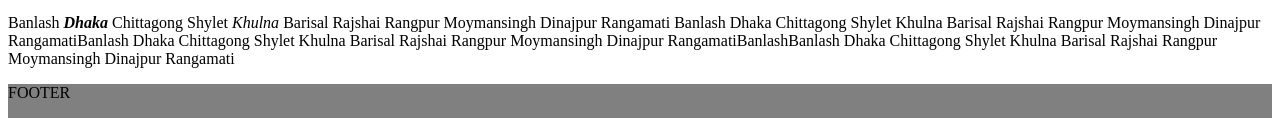
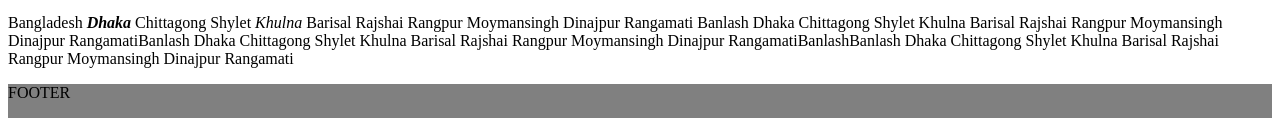
Before and after one commit to Mazhar-Shamim/hometask4, a plain HTML site: page index.html in a window 1280 px wide. Shown: the part 1043-1161 px from the top of the page. Drawn offline with Linux system fonts and the light colour scheme.

Commit message:
Update index.html

```diff
--- a/index.html
+++ b/index.html
@@ -57,7 +57,7 @@
 		<img class="size" src="images/stone.jpg" alt="stone picture">
 		<br>
 		<a href="https://www.facebook.com/mazharshamim01" target="_blank">MAZHAR SHAMIM</a>
-		<p>Banlash <b> <i> Dhaka </i> </b> Chittagong Shylet <em>Khulna </em> Barisal Rajshai Rangpur Moymansingh Dinajpur Rangamati Banlash Dhaka Chittagong Shylet Khulna Barisal Rajshai Rangpur Moymansingh Dinajpur RangamatiBanlash Dhaka Chittagong Shylet Khulna Barisal Rajshai Rangpur Moymansingh Dinajpur RangamatiBanlashBanlash Dhaka Chittagong Shylet Khulna Barisal Rajshai Rangpur Moymansingh Dinajpur Rangamati</p>
+		<p>Bangladesh <b> <i> Dhaka </i> </b> Chittagong Shylet <em>Khulna </em> Barisal Rajshai Rangpur Moymansingh Dinajpur Rangamati Banlash Dhaka Chittagong Shylet Khulna Barisal Rajshai Rangpur Moymansingh Dinajpur RangamatiBanlash Dhaka Chittagong Shylet Khulna Barisal Rajshai Rangpur Moymansingh Dinajpur RangamatiBanlashBanlash Dhaka Chittagong Shylet Khulna Barisal Rajshai Rangpur Moymansingh Dinajpur Rangamati</p>
 	</div>
 
 
```
